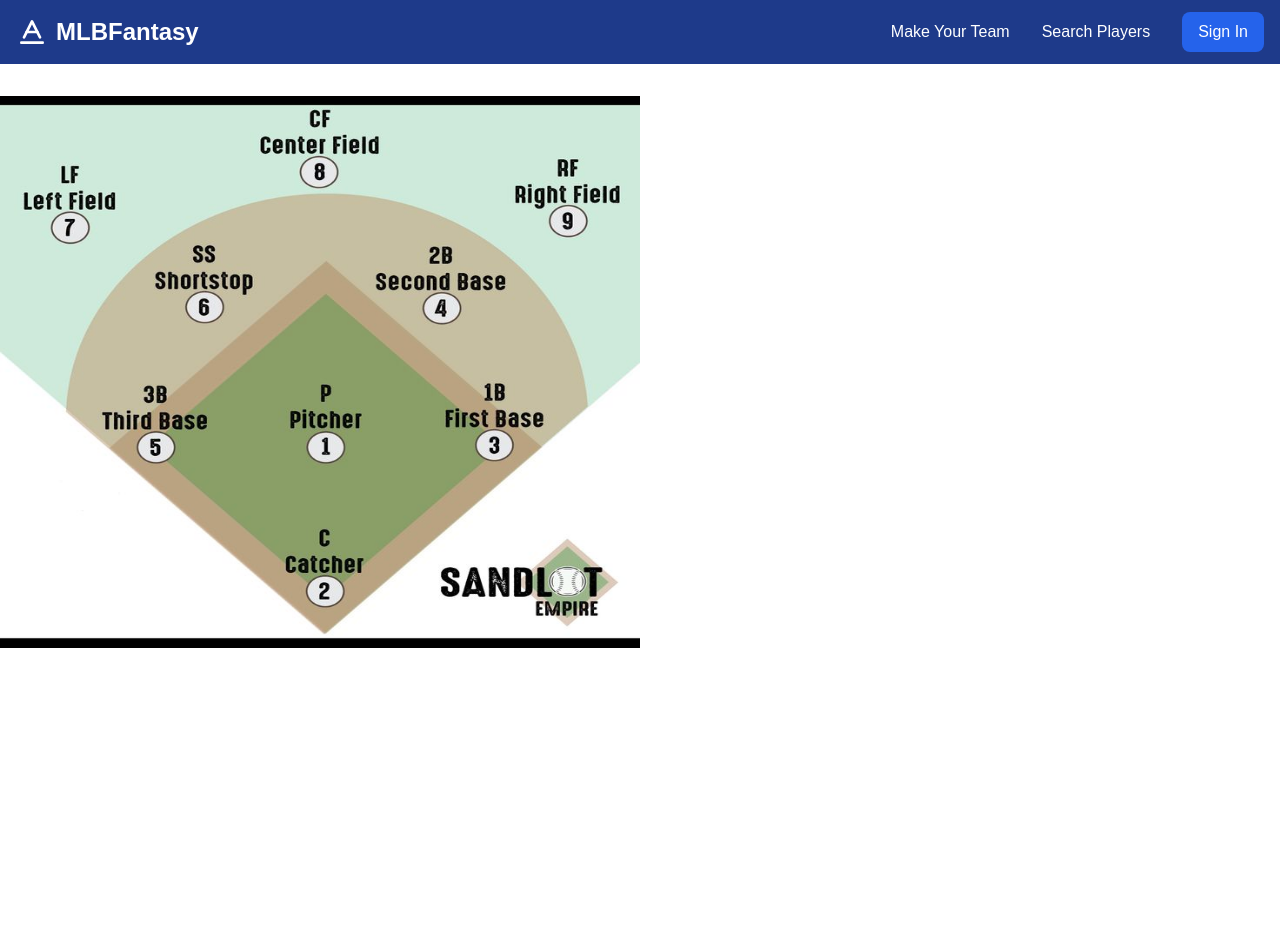
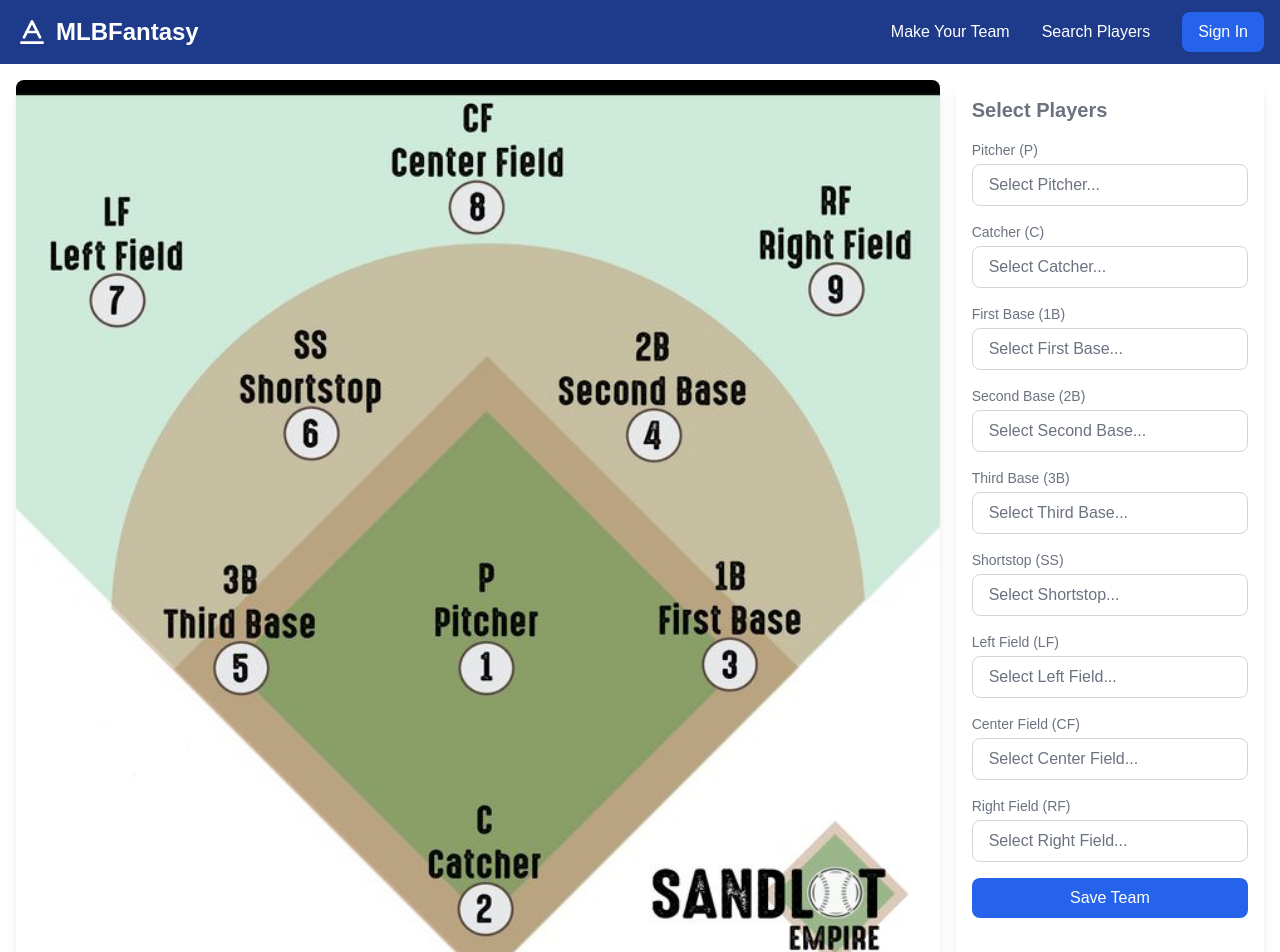
Before and after one commit to TheAdich/mlb, a Next.js app in the folder client/: page /teams in a window 1280 px wide. Shown: the top 952 px of the page. Before the commit the page ends 864 px from the top, so only its background shows below. Built offline with nearby package versions, Linux system fonts and the light colour scheme.

Commit message:
added make team

```diff
--- a/client/app/teams/page.jsx
+++ b/client/app/teams/page.jsx
@@ -1,18 +1,165 @@
 'use client'
-import React, { useState } from "react";
-import Image from "next/image";
+import React, { useState } from 'react';
+import PlayerProfileStore from '../utils/playerDetails'
+
+const positions = [
+    { id: 1, name: 'P', fullName: 'Pitcher' },
+    { id: 2, name: 'C', fullName: 'Catcher' },
+    { id: 3, name: '1B', fullName: 'First Base' },
+    { id: 4, name: '2B', fullName: 'Second Base' },
+    { id: 5, name: '3B', fullName: 'Third Base' },
+    { id: 6, name: 'SS', fullName: 'Shortstop' },
+    { id: 7, name: 'LF', fullName: 'Left Field' },
+    { id: 8, name: 'CF', fullName: 'Center Field' },
+    { id: 9, name: 'RF', fullName: 'Right Field' },
+];
+
 const MakeTeam = () => {
-    const [searchQuery, setSearchQuery] = useState('');
+    const { players } = PlayerProfileStore();
+    const [selectedPlayers, setSelectedPlayers] = useState({});
+    const [searchQueries, setSearchQueries] = useState({});
+    const [openDropdown, setOpenDropdown] = useState(null);
+    const [error, setError] = useState('');
+
+    const handlePlayerChange = (position, playerId) => {
+        setSelectedPlayers(prev => ({
+            ...prev,
+            [position]: players.find(player => player.PlayerID === playerId)
+        }));
+        setOpenDropdown(null);
+        setError(''); // Clear error when selection changes
+    };
+
+    const handleSearch = (position, query) => {
+        setSearchQueries(prev => ({
+            ...prev,
+            [position]: query.toLowerCase()
+        }));
+    };
+
+    const getFilteredPlayers = (position) => {
+        const query = searchQueries[position] || '';
+        return players.filter(player =>
+            player.Name.toLowerCase().includes(query)
+        );
+    };
+
+    const validateTeam = () => {
+        // Check if all positions are filled
+        const missingPositions = positions.filter(
+            position => !selectedPlayers[position.name]
+        );
+
+        if (missingPositions.length > 0) {
+            setError(`Please select players for: ${missingPositions.map(p => p.fullName).join(', ')}`);
+            return false;
+        }
+
+
+        const selectedPlayerIds = Object.values(selectedPlayers).map(player => player.PlayerID);
+        const uniquePlayerIds = new Set(selectedPlayerIds);
+
+        if (selectedPlayerIds.length !== uniquePlayerIds.size) {
+            setError('Duplicate players selected. Each player can only be selected once.');
+            return false;
+        }
+
+        return true;
+    };
+
+    const handleSubmit = (e) => {
+        e.preventDefault();
+        setError('');
+
+        if (validateTeam()) {
+            console.log('Selected players:', selectedPlayers);
+            // Add your save team logic here
+        }
+    };
 
     return (
-        <div className="w-full h-[100dvh] py-8 bg-white flex">
-            <img
-                src="/baseballField.jpg"
-                alt="Baseball field"
-                className="sm:w-1/4 sm:h-1/4 md:w-1/2 md:h-3/4"
-            />
+        <div className="flex flex-col md:flex-row w-full gap-4 p-4">
+            <div className="w-full md:w-3/4">
+                <img
+                    src="/baseballField.jpg"
+                    alt="Baseball field"
+                    className="w-full h-auto rounded-lg shadow-lg"
+                />
+            </div>
 
+            <div className="w-full md:w-1/4 bg-white rounded-lg shadow-lg p-4 text-gray-500">
+                <h2 className="text-xl font-bold mb-4">Select Players</h2>
+
+                {error && (
+                    <div className="mb-4 p-3 bg-red-100 border border-red-400 text-red-700 rounded-lg">
+                        {error}
+                    </div>
+                )}
+
+                <form className="space-y-4">
+                    {positions.map((position) => (
+                        <div key={position.id} className="relative">
+                            <label className="block text-sm font-medium mb-1">
+                                {position.fullName} ({position.name})
+                            </label>
+
+                            <div className="relative">
+                                <button
+                                    type="button"
+                                    className={`w-full px-4 py-2 text-left border rounded-lg focus:outline-none focus:ring-2 focus:ring-blue-500 bg-white ${
+                                        error && !selectedPlayers[position.name] ? 'border-red-500' : 'border-gray-300'
+                                    }`}
+                                    onClick={() => setOpenDropdown(openDropdown === position.name ? null : position.name)}
+                                >
+                                    {selectedPlayers[position.name]?.Name || `Select ${position.fullName}...`}
+                                </button>
+
+                                {openDropdown === position.name && (
+                                    <div className="absolute z-10 w-full mt-1 bg-white border rounded-lg shadow-lg">
+                                        <div className="p-2">
+                                            <input
+                                                type="text"
+                                                className="w-full px-3 py-2 border rounded-md focus:outline-none focus:ring-2 focus:ring-blue-500"
+                                                placeholder="Search players..."
+                                                onChange={(e) => handleSearch(position.name, e.target.value)}
+                                                value={searchQueries[position.name] || ''}
+                                            />
+                                        </div>
+
+                                        <div className="max-h-48 overflow-y-auto">
+                                            {getFilteredPlayers(position.name).map((player) => (
+                                                <button
+                                                    key={player.PlayerID}
+                                                    type="button"
+                                                    className={`w-full px-4 py-2 text-left hover:bg-gray-100 focus:outline-none focus:bg-gray-100 ${
+                                                        Object.values(selectedPlayers).some(p => p?.PlayerID === player.PlayerID)
+                                                            ? 'bg-gray-100 text-gray-400'
+                                                            : ''
+                                                    }`}
+                                                    onClick={() => handlePlayerChange(position.name, player.PlayerID)}
+                                                    disabled={Object.values(selectedPlayers).some(p => p?.PlayerID === player.PlayerID)}
+                                                >
+                                                    {player.Name}
+                                                </button>
+                                            ))}
+                                        </div>
+                                    </div>
+                                )}
+                            </div>
+                        </div>
+                    ))}
+
+                    <button
+                        type="submit"
+                        className="w-full mt-6 bg-blue-600 text-white py-2 px-4 rounded-lg hover:bg-blue-700 transition-colors focus:outline-none focus:ring-2 focus:ring-blue-500 focus:ring-offset-2"
+                        onClick={handleSubmit}
+                    >
+                        Save Team
+                    </button>
+                </form>
+            </div>
         </div>
-    )
-}
+    );
+};
+
 export default MakeTeam;
--- a/client/package.json
+++ b/client/package.json
@@ -16,6 +16,7 @@
     "papaparse": "^5.5.2",
     "react": "^19.0.0",
     "react-dom": "^19.0.0",
+    "react-select": "^5.10.0",
     "zustand": "^5.0.3"
   },
   "devDependencies": {
```
Also changed, not shown: 2 other files (tests, documents, lock files or other folders).
